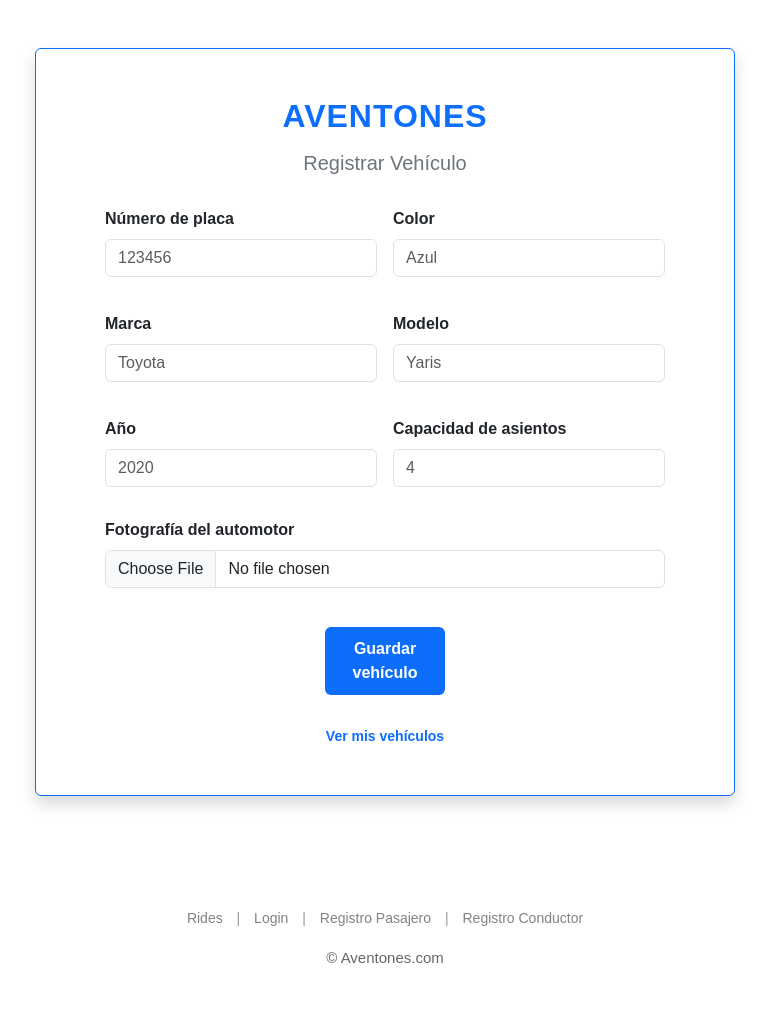
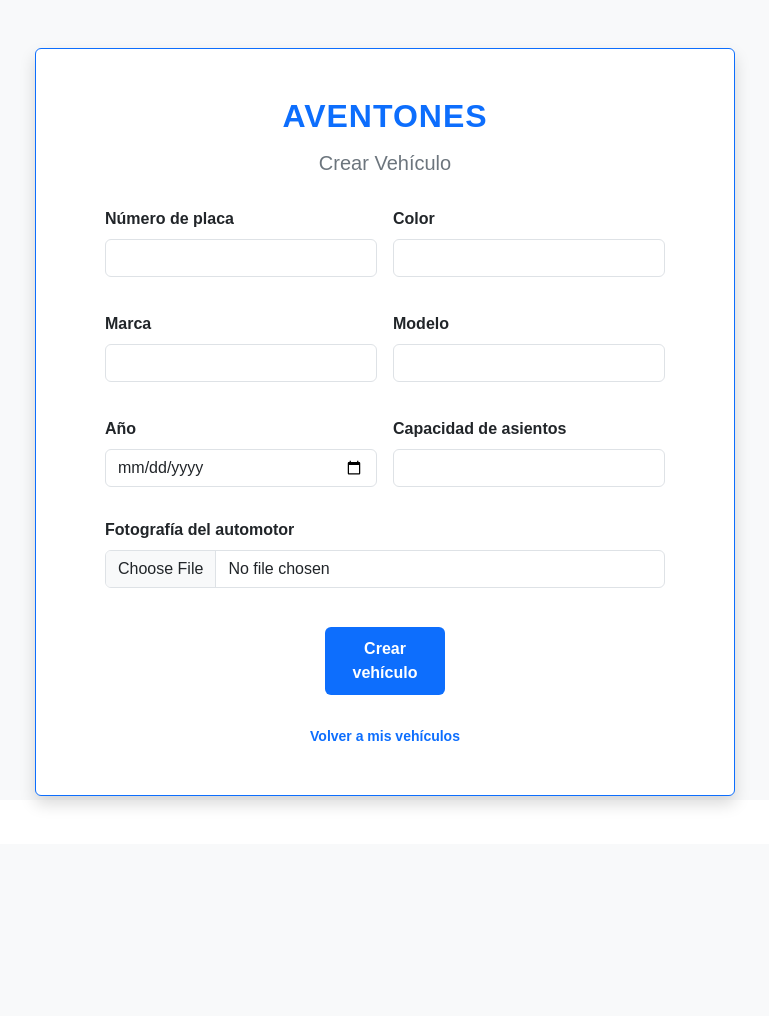
Before and after one commit to godlychrist/Aventones, a PHP site: page /pages/vehicle_create.php in a window 1280 px wide. Shown: the whole page, without its empty margins (255-1024 px from the left). After the commit the page ends 805 px from the top, so only its background shows below. Run offline with PHP 8.4, Linux system fonts and the light colour scheme; the visitor is signed in with stand-in values (Sample User, id 1).

Commit message:
se crea vehiculo

```diff
--- a/pages/vehicle_create.php
+++ b/pages/vehicle_create.php
@@ -1,83 +1,80 @@
+<?php
+// /pages/vehicle_create.php
+ini_set('display_errors', 1);
+error_reporting(E_ALL);
+
+session_start();
+if (empty($_SESSION['cedula'])) {
+  header('Location: /index.php?err=session'); exit;
+}
+$cedula = (int)$_SESSION['cedula'];
+?>
 <!DOCTYPE html>
 <html lang="es">
 <head>
   <meta charset="UTF-8" />
-  <meta name="viewport" content="width=device-width, initial-scale=1.0"/>
+  <meta name="viewport" content="width=device-width, initial-scale=1" />
   <title>Aventones | Crear Vehículo</title>
-
-  <!-- Bootstrap -->
   <link href="https://cdn.jsdelivr.net/npm/bootstrap@5.3.3/dist/css/bootstrap.min.css" rel="stylesheet"/>
-
-  <!-- Tu CSS -->
   <link rel="stylesheet" href="/css/logIn.css"/>
 </head>
-<body>
+<body class="bg-light">
   <main class="container d-flex justify-content-center align-items-center min-vh-100 py-5">
     <div class="login-wrapper shadow border border-primary rounded p-4 p-md-5 text-center d-flex flex-column align-items-center gap-3" style="max-width: 700px; width:100%;">
       <h1 class="brand-title fw-bold text-primary m-0">AVENTONES</h1>
-      <h2 class="h5 text-secondary m-0">Registrar Vehículo</h2>
+      <h2 class="h5 text-secondary m-0">Crear Vehículo</h2>
 
-      <!-- FORMULARIO -->
       <form action="/functions/insertvehicle.php" method="post" enctype="multipart/form-data" class="formulario-login text-start w-100 mt-3" style="max-width: 560px;">
+        <!-- Hidden opcional (el backend usará la sesión igualmente) -->
+        <input type="hidden" name="user_id" value="<?= htmlspecialchars((string)$cedula) ?>">
 
         <div class="row g-3">
           <div class="col-12 col-md-6">
             <label for="plateNum" class="form-label fw-bold text-dark">Número de placa</label>
-            <input type="text" id="plateNum" name="plateNum" class="form-control" placeholder="123456" required>
+            <input type="text" id="plateNum" name="plateNum" class="form-control" required>
           </div>
           <div class="col-12 col-md-6">
             <label for="color" class="form-label fw-bold text-dark">Color</label>
-            <input type="text" id="color" name="color" class="form-control" placeholder="Azul" required>
+            <input type="text" id="color" name="color" class="form-control" required>
           </div>
         </div>
 
         <div class="row g-3 mt-1">
           <div class="col-12 col-md-6">
             <label for="brand" class="form-label fw-bold text-dark">Marca</label>
-            <input type="text" id="brand" name="brand" class="form-control" placeholder="Toyota" required>
+            <input type="text" id="brand" name="brand" class="form-control" required>
           </div>
           <div class="col-12 col-md-6">
             <label for="model" class="form-label fw-bold text-dark">Modelo</label>
-            <input type="text" id="model" name="model" class="form-control" placeholder="Yaris" required>
+            <input type="text" id="model" name="model" class="form-control" required>
           </div>
         </div>
 
         <div class="row g-3 mt-1">
           <div class="col-12 col-md-6">
             <label for="year" class="form-label fw-bold text-dark">Año</label>
-            <input type="number" id="year" name="year" class="form-control" placeholder="2020" min="1900" max="2100" required>
-            <!-- Si tu DB guarda year como DATE, luego lo transformas en el backend -->
+            <input type="date" id="year" name="year" class="form-control" required>
           </div>
           <div class="col-12 col-md-6">
             <label for="capacity" class="form-label fw-bold text-dark">Capacidad de asientos</label>
-            <input type="number" id="capacity" name="capacity" class="form-control" placeholder="4" min="1" required>
+            <input type="number" id="capacity" name="capacity" min="1" class="form-control" required>
           </div>
         </div>
 
         <div class="mt-3">
           <label for="image" class="form-label fw-bold text-dark">Fotografía del automotor</label>
-          <input type="file" id="image" name="image" class="form-control" accept="image/*" required>
+          <input type="file" id="image" name="image" class="form-control" accept="image/*">
         </div>
 
         <div class="d-flex justify-content-center mt-4">
-          <button type="submit" class="login-btn btn btn-primary">Guardar vehículo</button>
+          <button type="submit" class="login-btn btn btn-success">Crear vehículo</button>
         </div>
 
         <p class="register-text text-center mt-3">
-          <a href="/pages/vehicles_list.php">Ver mis vehículos</a>
+          <a href="/functions/showvehicle.php">Volver a mis vehículos</a>
         </p>
       </form>
     </div>
   </main>
-
-  <footer class="footer text-center mt-4">
-    <nav class="footer-nav mb-2">
-      <a href="/pages/public_rides.php">Rides</a> |
-      <a href="/index.php">Login</a> |
-      <a href="/pages/registration_passenger.php">Registro Pasajero</a> |
-      <a href="/pages/registration_driver.php">Registro Conductor</a>
-    </nav>
-    <p class="footer-copy">© Aventones.com</p>
-  </footer>
 </body>
 </html>
```
